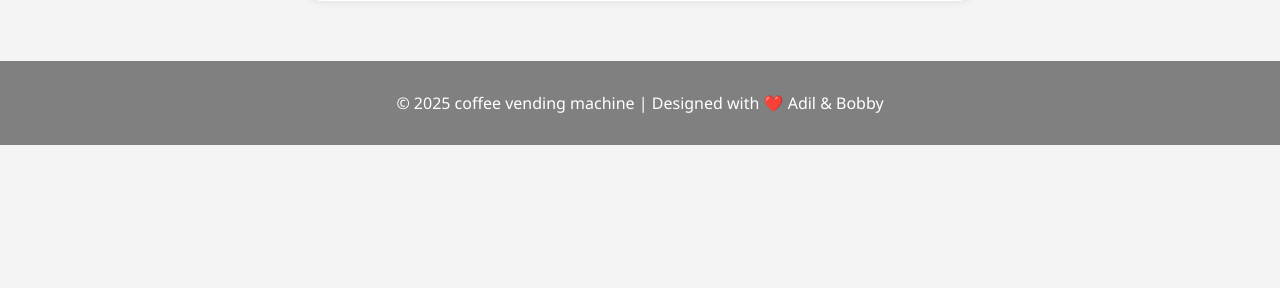
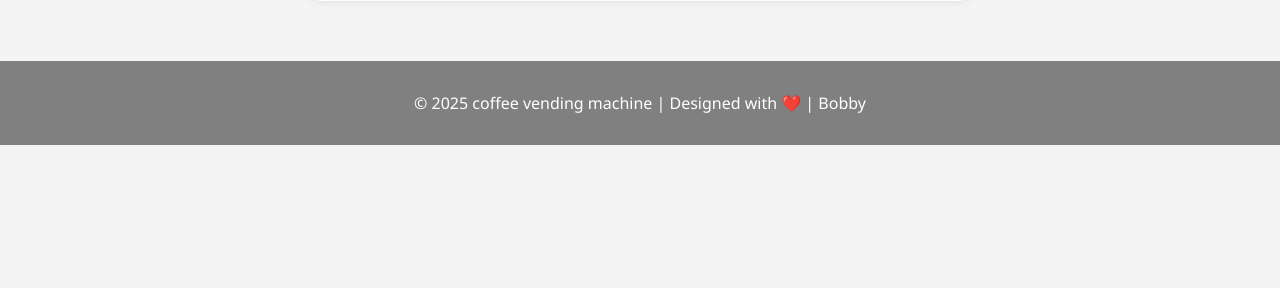
Before and after one commit to bobbypal/Coffee-Vending-Machine, a Flask app: template templates/admin_dashboard.html in a window 1280 px wide. Shown: the part 448-736 px from the top of the page. Run offline with Flask 3, Linux system fonts and the light colour scheme; the template is opened without the code that fills it, so the values that code supplies are empty.

Commit message:
Update admin_dashboard.html

```diff
--- a/templates/admin_dashboard.html
+++ b/templates/admin_dashboard.html
@@ -94,7 +94,7 @@
 
   <!-- Footer (same as index.html) -->
   <div class="footer">
-    <p>&copy; 2025 coffee vending machine | Designed with ❤️ Adil & Bobby</p>
+    <p>&copy; 2025 coffee vending machine | Designed with ❤️ | Bobby</p>
   </div>
 </body>
 </html>
```
